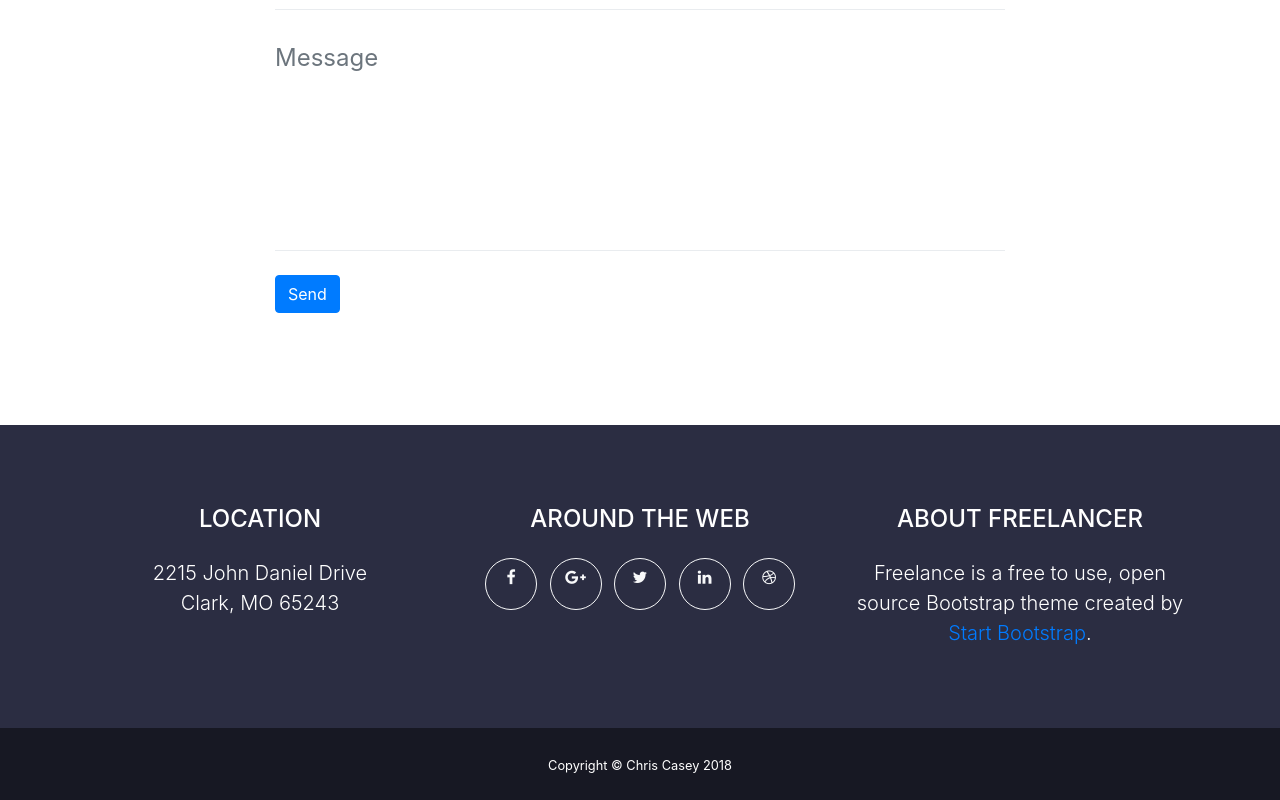
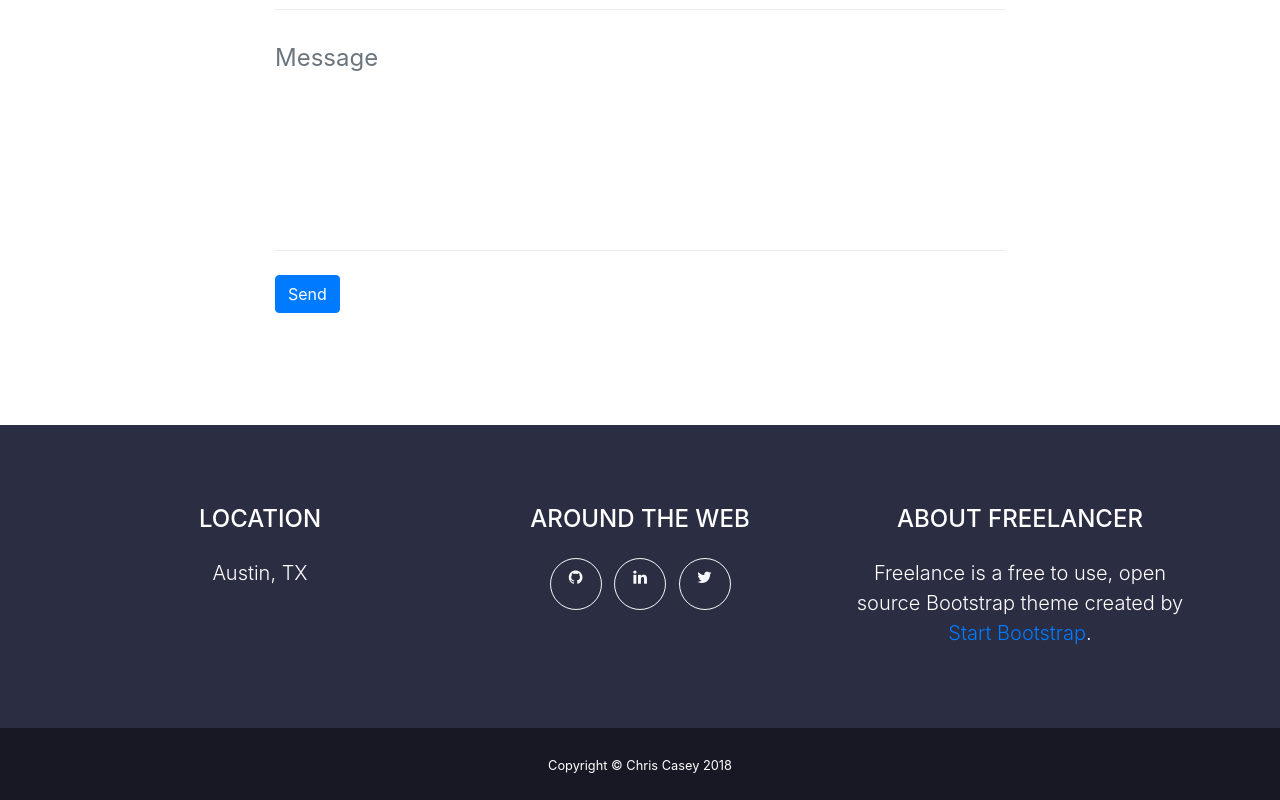
Before and after one commit to cdcasey/portfolio, a website with bundled scripts: page index.html in a window 1280 px wide. Shown: the part 2481-3281 px from the top of the page. Built offline with nearby package versions, Linux system fonts and the light colour scheme.

Commit message:
Fixed location and social info

```diff
--- a/index.html
+++ b/index.html
@@ -212,35 +212,24 @@
       <div class="row">
         <div class="col-md-4 mb-5 mb-lg-0">
           <h4 class="text-uppercase mb-4">Location</h4>
-          <p class="lead mb-0">2215 John Daniel Drive
-            <br>Clark, MO 65243</p>
+          <p class="lead mb-0">Austin, TX</p>
         </div>
         <div class="col-md-4 mb-5 mb-lg-0">
           <h4 class="text-uppercase mb-4">Around the Web</h4>
           <ul class="list-inline mb-0">
             <li class="list-inline-item">
-              <a class="btn btn-outline-light btn-social text-center rounded-circle" href="#">
-                <i class="fa fa-fw fa-facebook"></i>
+              <a class="btn btn-outline-light btn-social text-center rounded-circle" target="_blank" href="https://github.com/cdcasey">
+                <i class="fa fa-fw fa-github"></i>
               </a>
             </li>
             <li class="list-inline-item">
-              <a class="btn btn-outline-light btn-social text-center rounded-circle" href="#">
-                <i class="fa fa-fw fa-google-plus"></i>
-              </a>
-            </li>
-            <li class="list-inline-item">
-              <a class="btn btn-outline-light btn-social text-center rounded-circle" href="#">
-                <i class="fa fa-fw fa-twitter"></i>
-              </a>
-            </li>
-            <li class="list-inline-item">
-              <a class="btn btn-outline-light btn-social text-center rounded-circle" href="#">
+              <a class="btn btn-outline-light btn-social text-center rounded-circle" target="_blank" href="https://www.linkedin.com/in/chris-casey">
                 <i class="fa fa-fw fa-linkedin"></i>
               </a>
             </li>
             <li class="list-inline-item">
-              <a class="btn btn-outline-light btn-social text-center rounded-circle" href="#">
-                <i class="fa fa-fw fa-dribbble"></i>
+              <a class="btn btn-outline-light btn-social text-center rounded-circle" target="_blank" href="https://twitter.com/cdcasey">
+                <i class="fa fa-fw fa-twitter"></i>
               </a>
             </li>
           </ul>
```
